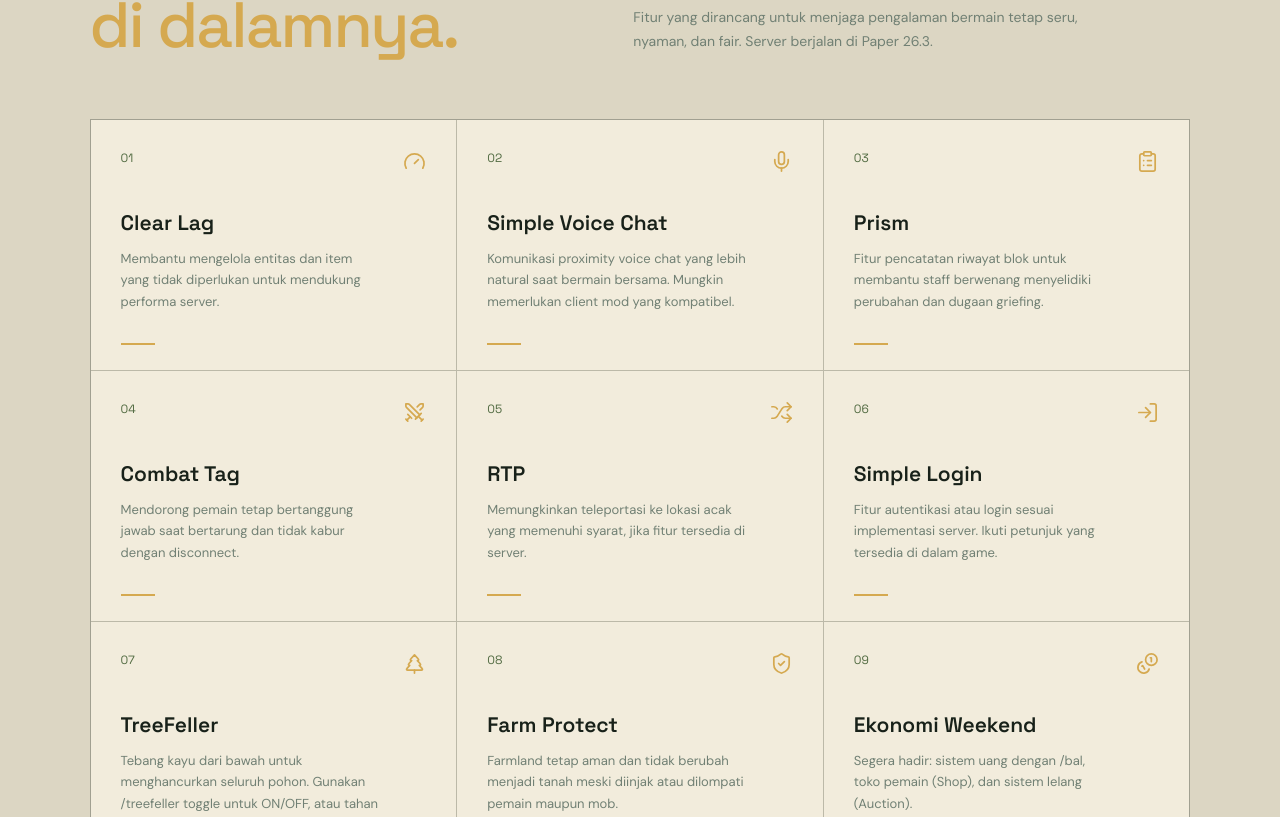
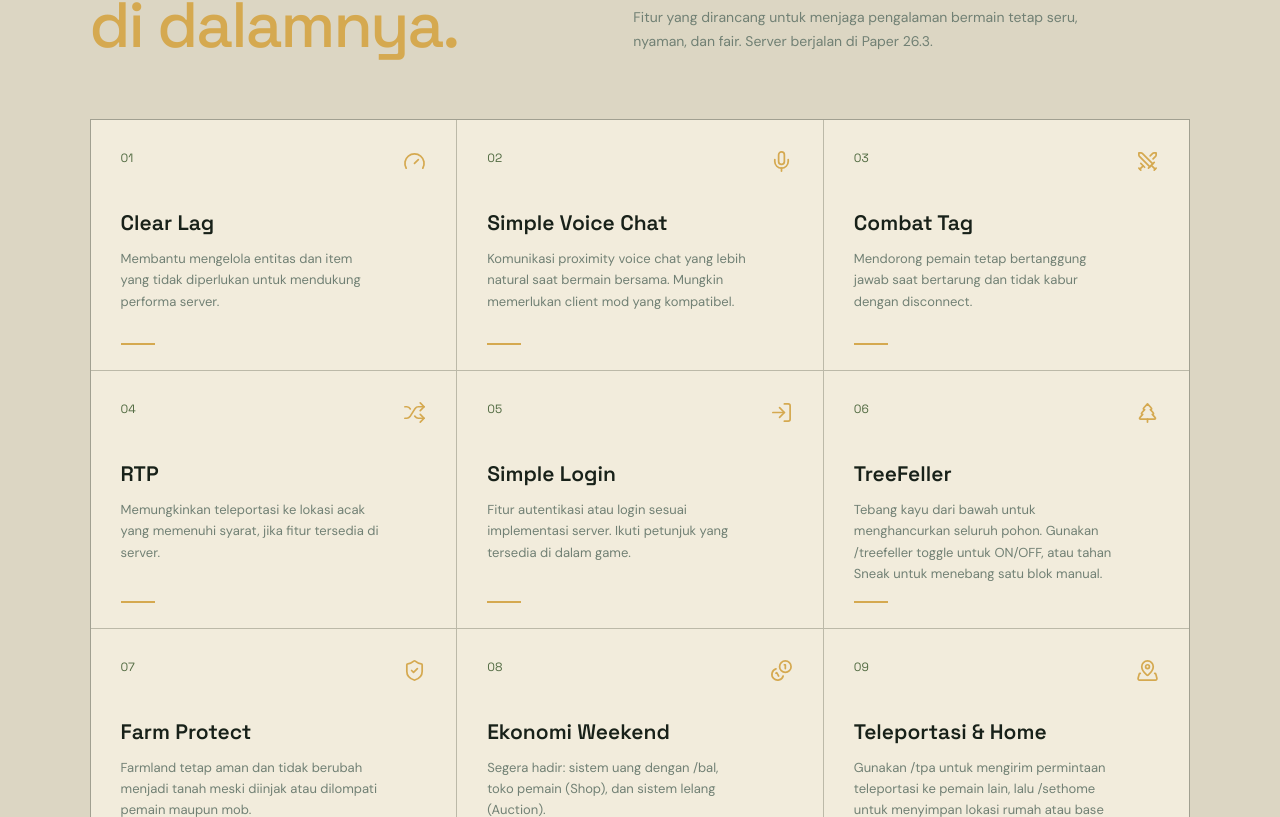
Before and after one commit to Chevozz/agoytopia, a React (Vite) app: page / in a window 1280 px wide. Shown: the part 2463-3280 px from the top of the page. Built offline with nearby package versions, Linux system fonts and the light colour scheme.

Commit message:
adding and sync new features

```diff
--- a/src/data/serverConfig.js
+++ b/src/data/serverConfig.js
@@ -19,13 +19,13 @@ export const tutorialSteps = [
 export const features = [
   ['01', 'Clear Lag', 'Membantu mengelola entitas dan item yang tidak diperlukan untuk mendukung performa server.', 'Gauge'],
   ['02', 'Simple Voice Chat', 'Komunikasi proximity voice chat yang lebih natural saat bermain bersama. Mungkin memerlukan client mod yang kompatibel.', 'Mic'],
-  ['03', 'Prism', 'Fitur pencatatan riwayat blok untuk membantu staff berwenang menyelidiki perubahan dan dugaan griefing.', 'ClipboardList'],
-  ['04', 'Combat Tag', 'Mendorong pemain tetap bertanggung jawab saat bertarung dan tidak kabur dengan disconnect.', 'Swords'],
-  ['05', 'RTP', 'Memungkinkan teleportasi ke lokasi acak yang memenuhi syarat, jika fitur tersedia di server.', 'Shuffle'],
-  ['06', 'Simple Login', 'Fitur autentikasi atau login sesuai implementasi server. Ikuti petunjuk yang tersedia di dalam game.', 'LogIn'],
-  ['07', 'TreeFeller', 'Tebang kayu dari bawah untuk menghancurkan seluruh pohon. Gunakan /treefeller toggle untuk ON/OFF, atau tahan Sneak untuk menebang satu blok manual.', 'TreePine'],
-  ['08', 'Farm Protect', 'Farmland tetap aman dan tidak berubah menjadi tanah meski diinjak atau dilompati pemain maupun mob.', 'ShieldCheck'],
-  ['09', 'Ekonomi Weekend', 'Segera hadir: sistem uang dengan /bal, toko pemain (Shop), dan sistem lelang (Auction).', 'Coins'],
+  ['03', 'Combat Tag', 'Mendorong pemain tetap bertanggung jawab saat bertarung dan tidak kabur dengan disconnect.', 'Swords'],
+  ['04', 'RTP', 'Memungkinkan teleportasi ke lokasi acak yang memenuhi syarat, jika fitur tersedia di server.', 'Shuffle'],
+  ['05', 'Simple Login', 'Fitur autentikasi atau login sesuai implementasi server. Ikuti petunjuk yang tersedia di dalam game.', 'LogIn'],
+  ['06', 'TreeFeller', 'Tebang kayu dari bawah untuk menghancurkan seluruh pohon. Gunakan /treefeller toggle untuk ON/OFF, atau tahan Sneak untuk menebang satu blok manual.', 'TreePine'],
+  ['07', 'Farm Protect', 'Farmland tetap aman dan tidak berubah menjadi tanah meski diinjak atau dilompati pemain maupun mob.', 'ShieldCheck'],
+  ['08', 'Ekonomi Weekend', 'Segera hadir: sistem uang dengan /bal, toko pemain (Shop), dan sistem lelang (Auction).', 'Coins'],
+  ['09', 'Teleportasi & Home', 'Gunakan /tpa untuk mengirim permintaan teleportasi ke pemain lain, lalu /sethome untuk menyimpan lokasi rumah atau base agar mudah diakses kembali.', 'MapPinned'],
 ];
 
 export const rules = [
--- a/src/main.jsx
+++ b/src/main.jsx
@@ -1,10 +1,10 @@
 import React, { useState } from 'react';
-import { ArrowDown, ArrowRight, ArrowUpRight, Check, CircleAlert, Coins, Copy, Gauge, LogIn, Menu, MessageCircle, Mic, Shuffle, ShieldCheck, Sparkles, Swords, TreePine, X, ClipboardList } from 'lucide-react';
+import { ArrowDown, ArrowRight, ArrowUpRight, Check, CircleAlert, Coins, Copy, Gauge, LogIn, MapPinned, Menu, MessageCircle, Mic, Shuffle, ShieldCheck, Sparkles, Swords, TreePine, X } from 'lucide-react';
 import { createRoot } from 'react-dom/client';
 import { serverConfig, tutorialSteps, features, rules } from './data/serverConfig';
 import './styles.css';
 
-const featureIcons = { Gauge, Mic, ClipboardList, Swords, Shuffle, LogIn, TreePine, ShieldCheck, Coins };
+const featureIcons = { Gauge, Mic, Swords, Shuffle, LogIn, TreePine, ShieldCheck, Coins, MapPinned };
 
 function CopyIpButton({ label = 'Copy IP' }) {
   const [state, setState] = useState('idle');
```
Also changed, not shown: 3 other files (tests, documents, lock files or other folders).
